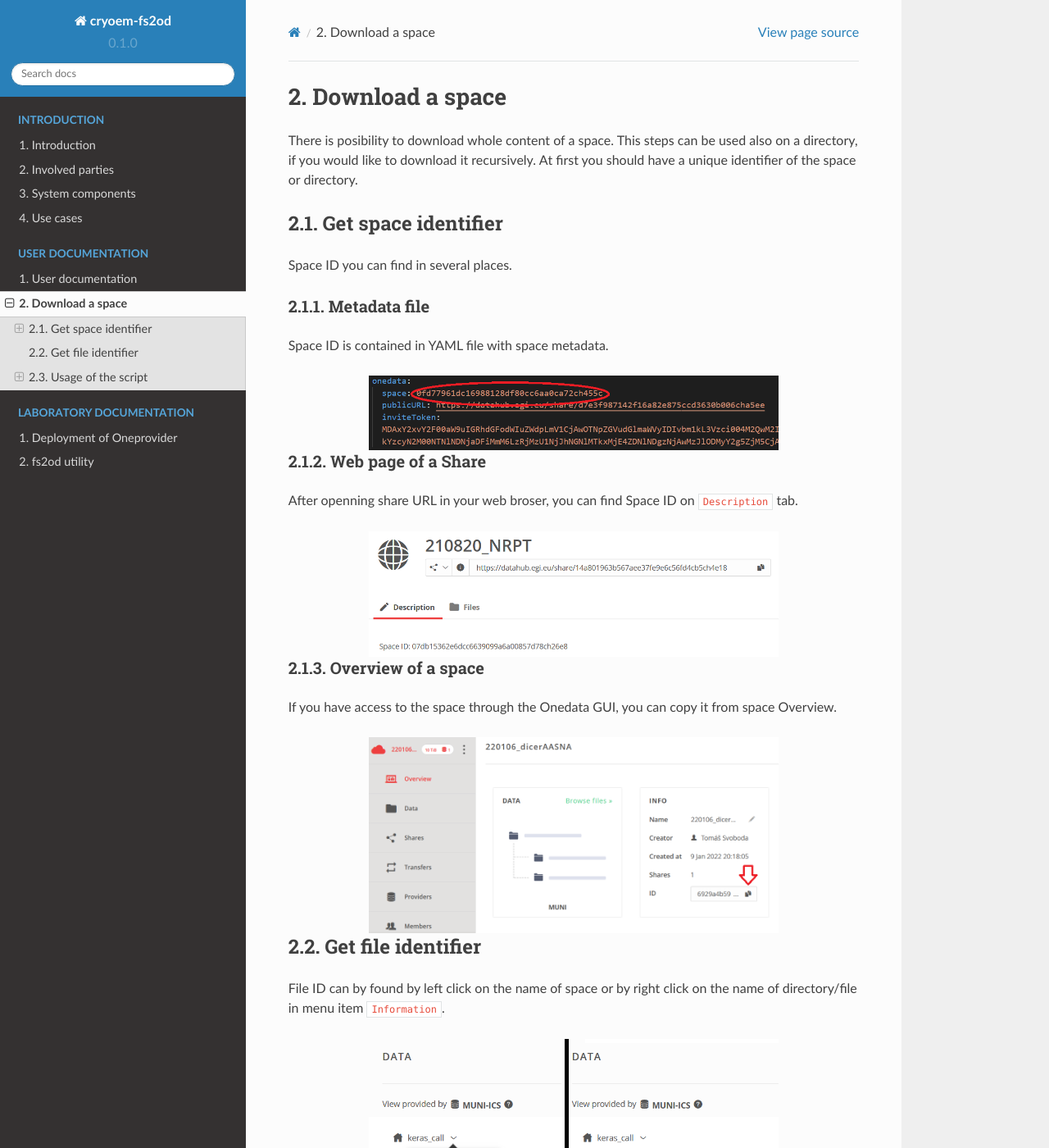
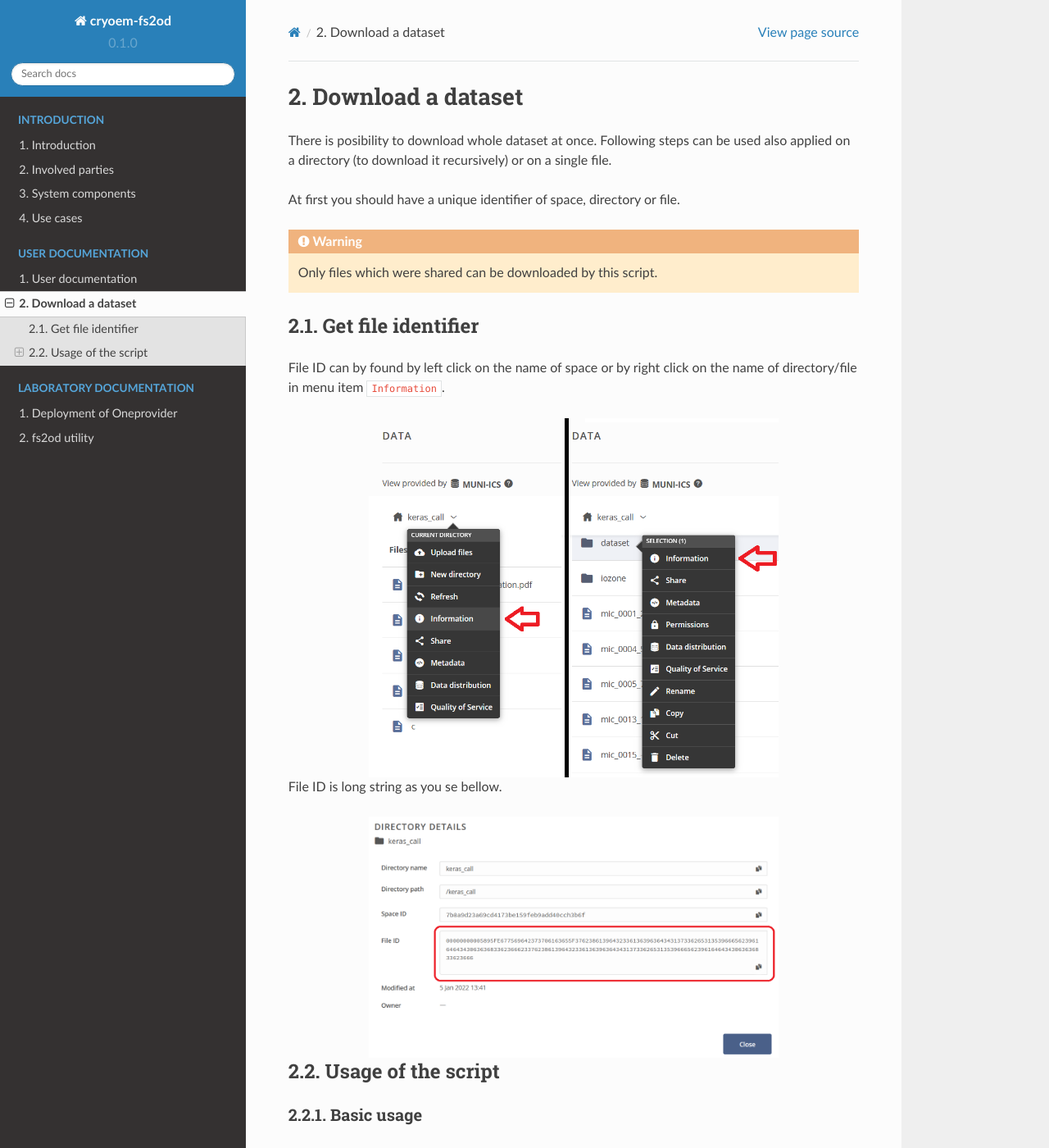
Before and after one commit to svobtom/onedata4sci, a Sphinx documentation site: the page built from docs/source/user/download_all.rst, in a window 1280 px wide and 1400 px high. Shown: the whole window at 82% size. Built offline with Sphinx 7.4.7 and the Read the Docs theme 2.0.0, drawn with Linux system fonts in a browser that asks for light colours; some of the changed text lies outside the part shown.

Commit message:
download all - remove space id

```diff
--- a/docs/source/user/download_all.rst
+++ b/docs/source/user/download_all.rst
@@ -1,37 +1,12 @@
-Download a space
-================
-There is posibility to download whole content of a space. This steps can be used also on a directory, if you would like to download it recursively. At first you should have a unique identifier of the space or directory.
+Download a dataset
+==================
+There is posibility to download whole dataset at once. Following steps can be used also applied on a directory (to download it recursively) or on a single file.
 
-Get space identifier
---------------------
-Space ID you can find in several places.
+At first you should have a unique identifier of space, directory or file.
 
-Metadata file
-*************
-Space ID is contained in YAML file with space metadata.
+.. warning::
 
-.. image:: ../images/18_space_id_in_file.png
-   :width: 500
-   :align: center
-   :alt: Space ID in metadata YAML file
-
-Web page of a Share
-*******************
-After openning share URL in your web broser, you can find Space ID on ``Description`` tab.
-
-.. image:: ../images/19_space_id_share.png
-   :width: 500
-   :align: center
-   :alt: Space ID in Description of a web Share
-
-Overview of a space
-*******************
-If you have access to the space through the Onedata GUI, you can copy it from space Overview.
-
-.. image:: ../images/20_space_id_overview.png
-   :width: 500
-   :align: center
-   :alt: Space ID in Space Overview
+   Only files which were shared can be downloaded by this script.
 
 Get file identifier
 -------------------
@@ -50,33 +25,27 @@ File ID is long string as you se bellow.
    :alt: File ID
 
 Usage of the script
-----------------------------
+-------------------
 Basic usage
 ***********
 The script can be downloaded from URL https://raw.githubusercontent.com/CERIT-SC/onedata-downloader/master/download.py e.g. by this command
 
 .. code:: bash
 
-    curl -s --output download.py https://raw.githubusercontent.com/CERIT-SC/onedata-downloader/master/download.py
+   curl -s --output download.py https://raw.githubusercontent.com/CERIT-SC/onedata-downloader/master/download.py
 
-With identifier of the space or directory, you can download the data.
-
-.. note::
-
-    Despite Space ID and File ID are two different identifier of a space, you can use any of them.
-
-Replace FILE_ID with the acquired identifier.
+With appropriate identifier, you can download the data. Replace FILE_ID with the identifier.
 
 .. code:: bash
 
-    ./download.py FILE_ID
+   ./download.py FILE_ID
 
 Script download whole file structure to recent directory.
 
 Direct usage
 ************
-The script can be used without downloading
+The script can be used directly from its repository
 
 .. code:: bash
 
-    curl -s https://raw.githubusercontent.com/CERIT-SC/onedata-downloader/master/download.py | python3 - FILE_ID
+   curl -s https://raw.githubusercontent.com/CERIT-SC/onedata-downloader/master/download.py | python3 - FILE_ID
```
